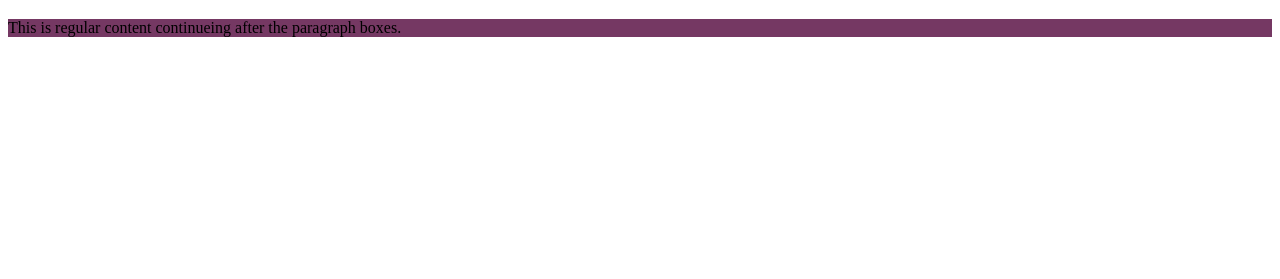
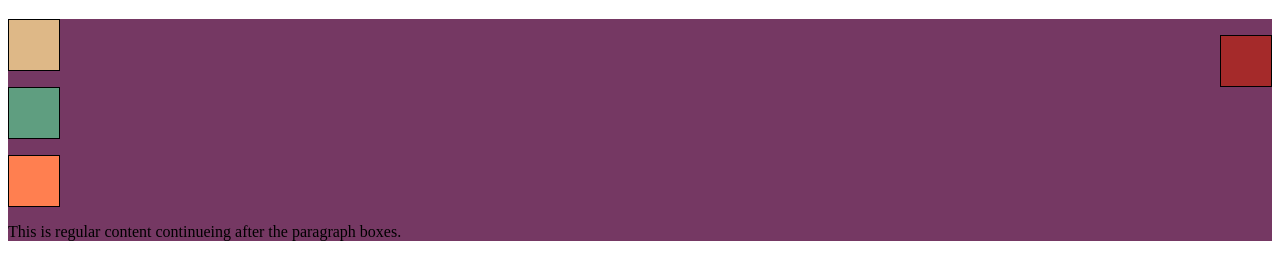
Before and after one commit to abdullahghn/coursera-new, a plain HTML site: page Lecture21/floating-before.html in a window 1280 px wide. Shown: the part 61-340 px from the top of the page. Drawn offline with Linux system fonts and the light colour scheme.

Commit message:
adding changes

```diff
--- a/Lecture21/floating-before.html
+++ b/Lecture21/floating-before.html
@@ -9,6 +9,29 @@
 <style>
     div {
         background-color: #753863;
+    }
+
+    p {
+        width: 50px;
+        height: 50px;
+        border: 1px solid #000;
+    }
+
+    #p1{
+        background-color: #A52a2a;
+        float: right;
+    }
+
+    #p2{
+        background-color: #deb887;
+    }
+
+    #p3{
+        background-color: #5f9e80;
+    }
+
+    #p4{
+        background-color: #ff7f50;
     }
 </style>
 <body>
```
